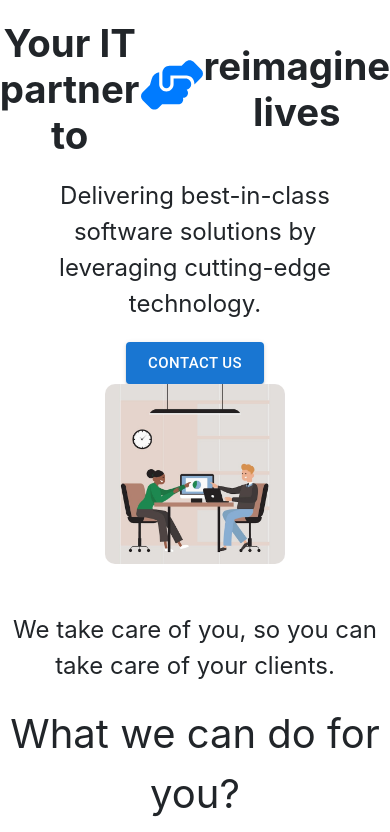
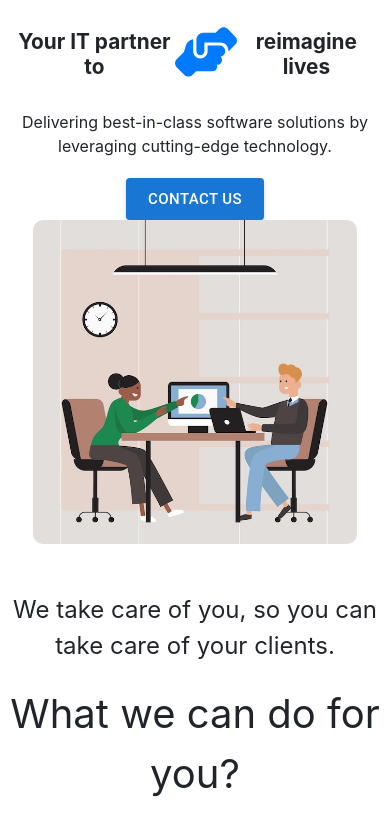
Before and after one commit to swapnilranmale2003/Mind-Perceptor, a React (Create React App) app: page / in a window 390 px wide. Shown: the top 832 px of the page. Built offline with nearby package versions, Linux system fonts and the light colour scheme.

Commit message:
media query set

```diff
--- a/src/components/HomeMindPerceptor/HomeMindPerceptor.css
+++ b/src/components/HomeMindPerceptor/HomeMindPerceptor.css
@@ -40,3 +40,32 @@
   width: 50%;
   height: auto;
 }
+
+/* Media Queries */
+@media (max-width: 768px) {
+  .col-md-5 h1 {
+    font-size: 2rem;
+  }
+
+  .col-md-5 p {
+    font-size: 1.2rem;
+  }
+
+  .col-md-7 img {
+    width: 70%;
+  }
+}
+
+@media (max-width: 576px) {
+  .col-md-5 h1 {
+    font-size: 1.3rem;
+  }
+
+  .col-md-5 p {
+    font-size: 1rem;
+  }
+
+  .col-md-7 img {
+    width: 90%;
+  }
+}
```
